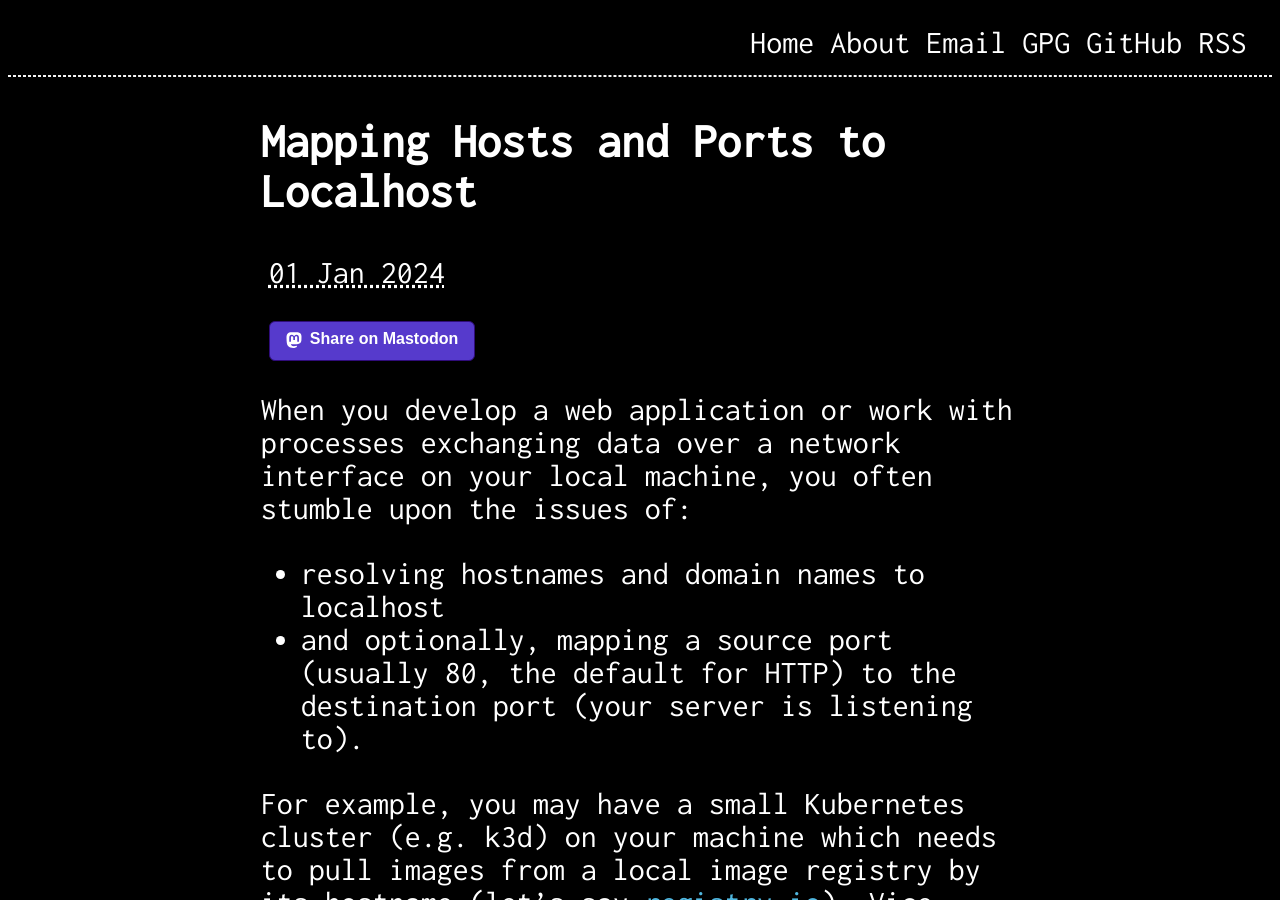
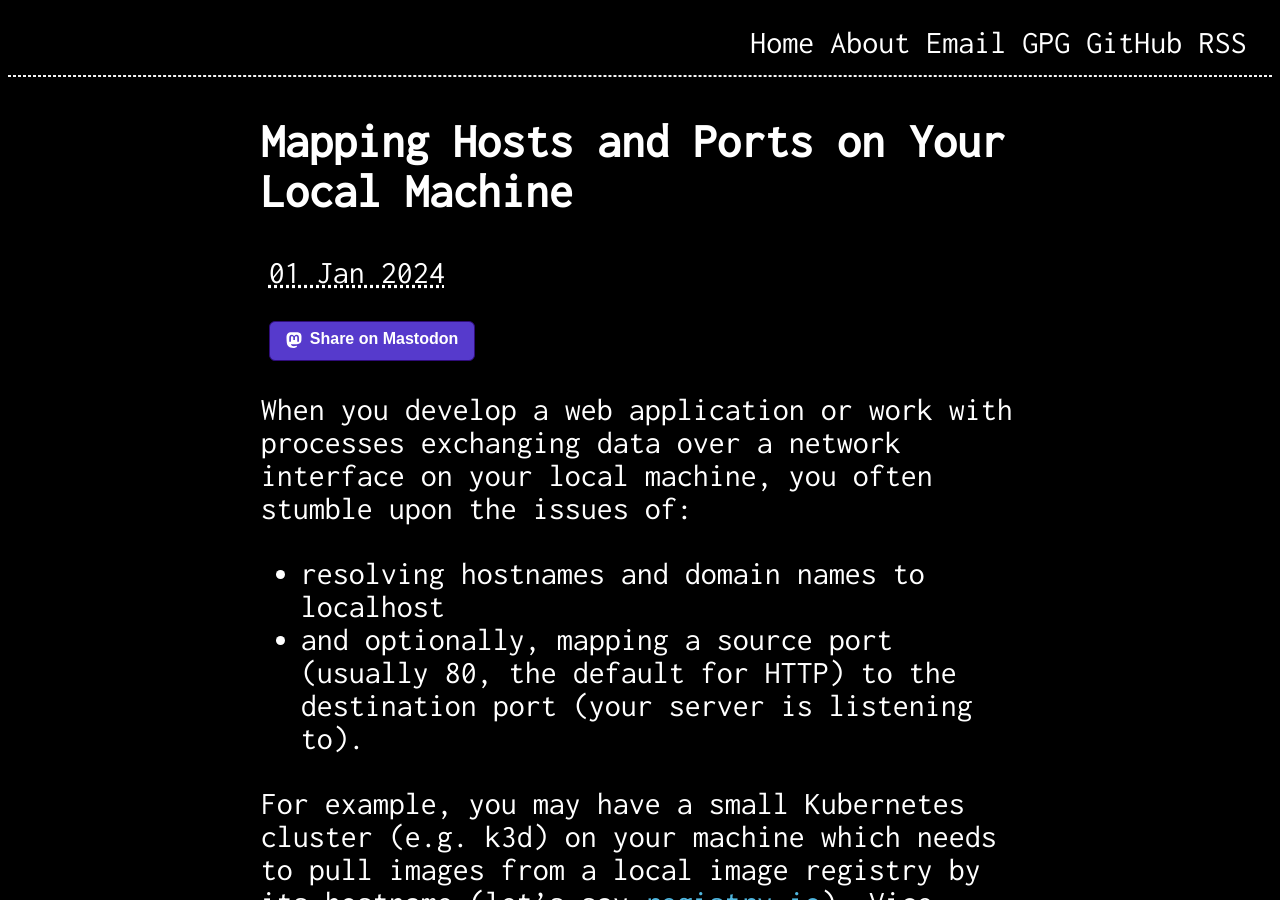
Before and after one commit to giulianopz/giulianopz.github.io, a Jekyll site: the page built from _posts/2024-01-01-mapping-hosts-ports.md, in a window 1280 px wide and 900 px high. Built offline with Jekyll 4.4.1, drawn with Linux system fonts in a browser that asks for light colours; nearby versions of some CDN libraries.

Commit message:
Change title

```diff
--- a/_posts/2024-01-01-mapping-hosts-ports.md
+++ b/_posts/2024-01-01-mapping-hosts-ports.md
@@ -1,9 +1,9 @@
 ---
 layout: post
-title:  "Mapping Hosts and Ports to Localhost"
+title:  "Mapping Hosts and Ports on Your Local Machine"
 date:   2024-01-01
 categories: mapping hosts ports localhost
-permalink: /mapping-hosts-and-ports-to-localhost
+permalink: /mapping-hosts-and-ports
 comments_id: 3
 ---
 
```
